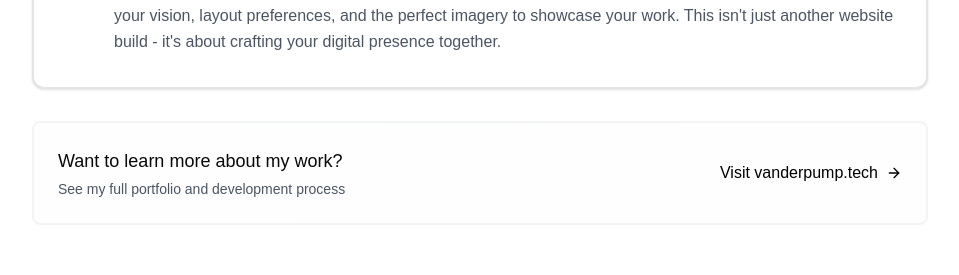
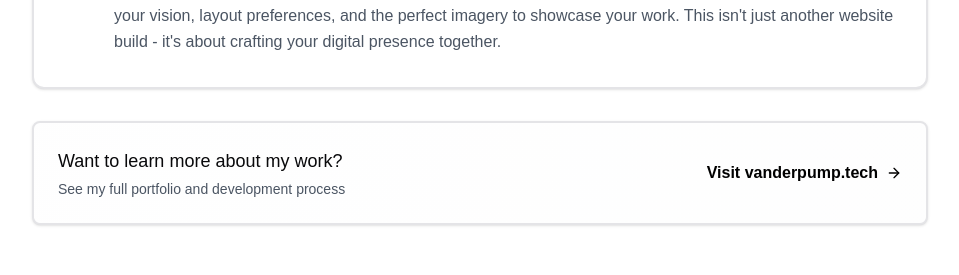
Before and after one commit to jackvdp/project-proposal, a Next.js app: page / in a window 1280 px wide. Shown: the part 825-1100 px from the top of the page, without its empty margins (160-1119 px from the left). Built offline with nearby package versions, Linux system fonts and the light colour scheme.

Commit message:
Fix icon sizes

```diff
--- a/app/page.tsx
+++ b/app/page.tsx
@@ -84,6 +84,7 @@ const ProposalPage = () => {
       {/* Personal Touch */}
       <section className="py-20 px-6">
         <div className="max-w-4xl mx-auto space-y-8" data-aos="fade-right">
+
           <Card className="p-8 border-2">
             <div className="flex items-start space-x-4">
               <Heart className="h-8 w-8 text-gray-600 flex-shrink-0" />
@@ -98,8 +99,8 @@ const ProposalPage = () => {
             </div>
           </Card>
 
-          <div
-            className="group relative overflow-hidden rounded-lg border-2 border-gray-100 p-6 transition-all hover:border-gray-200"
+          <Card
+            className="group relative overflow-hidden rounded-lg p-6 border-2 transition-all hover:border-gray-200"
             data-aos="fade-up"
             data-aos-delay="200"
           >
@@ -114,7 +115,7 @@ const ProposalPage = () => {
                 rel="noopener noreferrer"
                 className="flex items-center space-x-2 font-medium text-black transition-transform group-hover:translate-x-2"
               >
-                <span>Visit vanderpump.tech</span>
+                <b>Visit vanderpump.tech</b>
                 <ArrowRight className="h-4 w-4" />
               </a>
             </div>
@@ -123,12 +124,13 @@ const ProposalPage = () => {
             <div className="absolute inset-0 -z-10 opacity-5 group-hover:opacity-10 transition-opacity">
               <div className="absolute inset-0 bg-gradient-to-r from-gray-100 via-gray-200 to-gray-100 animate-gradient"></div>
             </div>
-          </div>
+          </Card>
+
         </div>
       </section>
 
       {/* Process */}
-      <section className="py-20 px-6 bg-gray-50">
+      <section className="py-20 px-6 bg-slate-50">
         <div className="max-w-4xl mx-auto space-y-12">
           <h3 className="text-3xl font-semibold" data-aos="fade-up">How We'll Work Together</h3>
           <div className="grid grid-cols-1 md:grid-cols-2 gap-8">
@@ -184,7 +186,7 @@ const ProposalPage = () => {
             data-aos-delay="500"
           >
             <div className="flex items-center space-x-3">
-              <Clock className="h-5 w-5 text-gray-600" />
+              <Clock className="h-[20px] w-[20px] flex-shrink-0 text-gray-600" />
               <p className="text-gray-600">
                 Expected timeline: Your new website will be fully designed, developed, and deployed within 3-4 weeks.
               </p>
@@ -199,14 +201,14 @@ const ProposalPage = () => {
           <h3 className="text-3xl font-semibold" data-aos="fade-up">Recent Projects</h3>
           <div className="grid grid-cols-1 md:grid-cols-3 gap-6">
             {caseStudies.map((study, index) => (
-              <CaseStudyView study={study} index={index} />
+              <CaseStudyView key={index} study={study} index={index} />
             ))}
           </div>
         </div>
       </section>
 
       {/* Investment */}
-      <section className="py-20 px-6 bg-gray-50">
+      <section className="py-20 px-6 bg-slate-50">
         <div className="max-w-4xl mx-auto space-y-8" data-aos="fade-up">
           <h3 className="text-3xl font-semibold">Pricing</h3>
           <Card className="p-8">
```
